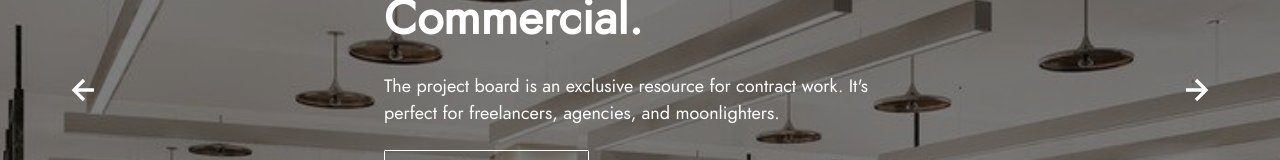
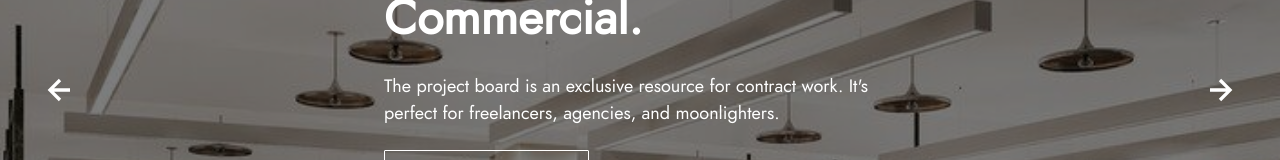
Before and after one commit to josepheid/ardant, a React (Vite) app: page / in a window 1280 px wide. Shown: the part 310-470 px from the top of the page. Built offline with nearby package versions, Linux system fonts and the light colour scheme.

Commit message:
actual arrows fix

```diff
--- a/index.html
+++ b/index.html
@@ -5,6 +5,22 @@
         <link rel="icon" type="image/svg+xml" href="/ardentfav.png" />
         <meta name="viewport" content="width=device-width, initial-scale=1.0" />
         <title>Ardant Group</title>
+        <meta name="description" content="Your website description for SEO" />
+        <meta
+            name="keywords"
+            content="commercial, fitting, refurbishment, refurb, residential, planning, design, bespoke"
+        />
+        <meta property="og:title" content="Your Website Title" />
+        <meta
+            property="og:description"
+            content="Description for social media preview"
+        />
+        <meta
+            property="og:image"
+            content="https://ardantgroup.co.uk/preview.jpg"
+        />
+        <meta property="og:type" content="website" />
+        <meta name="robots" content="index, follow" />
     </head>
     <body>
         <div id="root"></div>
--- a/src/components/Home/Home.tsx
+++ b/src/components/Home/Home.tsx
@@ -73,7 +73,14 @@ export default function Home() {
     return (
         <>
             <Header zIndex={99} position={"absolute"} />
-            <Box height={"100vh"} width={"full"} overflow={"hidden"} id="home">
+            {/* Ensure arrows stay inside Home section */}
+            <Box
+                height={"100vh"}
+                width={"full"}
+                overflow={"hidden"}
+                id="home"
+                position="relative"
+            >
                 {/* CSS files for react-slick */}
                 <link
                     rel="stylesheet"
@@ -85,34 +92,46 @@ export default function Home() {
                     type="text/css"
                     href="https://cdnjs.cloudflare.com/ajax/libs/slick-carousel/1.6.0/slick-theme.min.css"
                 />
-                {/* Left Icon */}
+
+                {/* Arrow container (must be inside `#home`) */}
+                <Box
+                    position="absolute"
+                    width="full"
+                    height="full"
+                    top="0"
+                    left="0"
+                    zIndex={2}
+                >
+                    {/* Left Arrow */}
                     <IconButton
                         aria-label="left-arrow"
                         variant="ghost"
-                    position="fixed"
-                    left="5%"
+                        position="absolute"
+                        left="40px"
                         top={{ base: "80%", md: "50%" }}
-                    transform="translate(0, -50%)"
-                    zIndex={10}
+                        transform={"translateY(-50%)"}
+                        zIndex={3}
                         onClick={() => slider?.slickPrev()}
                         _hover={{ background: "transparent" }}
                     >
                         <BiLeftArrowAlt size="40px" color="white" />
                     </IconButton>
-                {/* Right Icon */}
+                    {/* Right Arrow */}
                     <IconButton
                         aria-label="right-arrow"
                         variant="ghost"
-                    position="fixed"
-                    right="5%"
+                        position="absolute"
+                        right="40px"
                         top={{ base: "80%", md: "50%" }}
-                    transform="translate(0, -50%)"
-                    zIndex={10}
+                        transform={"translateY(-50%)"}
+                        zIndex={3}
                         onClick={() => slider?.slickNext()}
                         _hover={{ background: "transparent" }}
                     >
                         <BiRightArrowAlt size="40px" color="white" />
                     </IconButton>
+                </Box>
+
                 {/* Slider */}
                 <Slider {...settings} ref={(slider) => setSlider(slider)}>
                     {cards.map((card, index) => (
```
Lines whose indentation alone changed are shown as unchanged.
